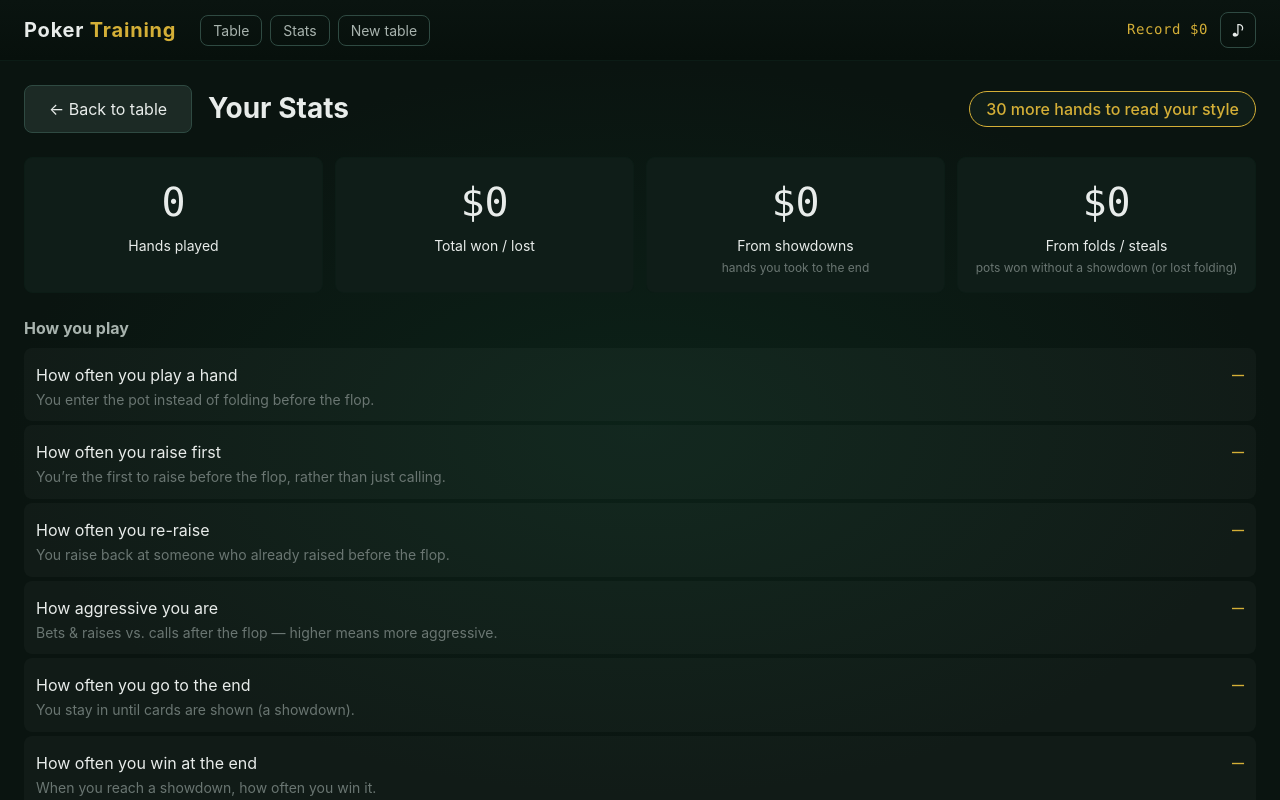
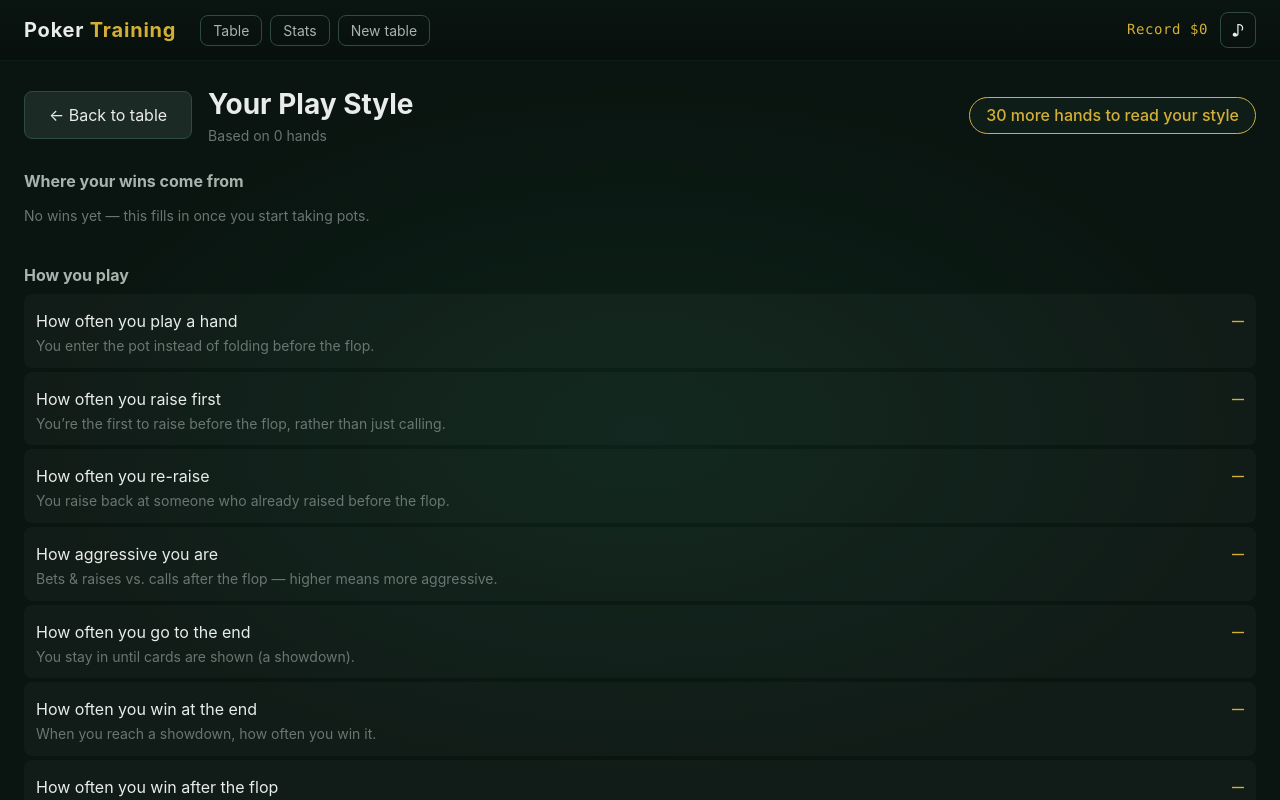
Before and after one commit to BuiltByBean/PokerTraining, a website built with Vite: page index.html in a window 1280 px wide. Both pictures are taken after a click on the button "Stats". Built offline with nearby package versions, Linux system fonts and the light colour scheme.

Commit message:
Make the dashboard pure play-style analytics, no money
The dashboard is meant to analyze how you play, not track winnings. Remove all
dollar figures:

- Drop the money overview tiles (total won/lost, showdown/steal dollars).
- Reframe the skill-vs-luck signal as a share of your WINS: "Won by having the
  best hand" vs "Won because everyone folded" (percentages, not dollars).
- Title is now "Your Play Style — based on N hands".
- Recent hands show "Won"/"Lost"/"Folded" instead of a dollar result.

Co-Authored-By: Claude Opus 4.8 <noreply@anthropic.com>

```diff
--- a/src/styles/dashboard.css
+++ b/src/styles/dashboard.css
@@ -31,25 +31,8 @@
   font-weight: var(--fw-medium);
 }
 
-.dashboard__overview {
-  display: grid;
-  grid-template-columns: repeat(auto-fit, minmax(180px, 1fr));
-  gap: var(--sp-3);
-}
-
-.tile {
-  background: var(--c-bg-elev);
-  border: 1px solid #0c1c16;
-  border-radius: var(--r-md);
-  padding: var(--sp-4);
-  text-align: center;
-}
-
-.tile__value { font-family: var(--font-num); font-size: var(--fs-2xl); color: var(--c-text); }
-.tile__value--win { color: var(--c-good); }
-.tile__value--loss { color: #e8867c; }
-.tile__label { font-size: var(--fs-sm); color: var(--c-text); margin-top: 6px; }
-.tile__sub { font-size: var(--fs-xs); color: var(--c-text-faint); margin-top: 4px; }
+.dashboard__heading { display: flex; flex-direction: column; gap: 2px; }
+.dashboard__count { font-size: var(--fs-sm); color: var(--c-text-faint); }
 
 .dashboard__subtitle { margin: 0 0 var(--sp-2); font-size: var(--fs-md); color: var(--c-text-dim); }
 
--- a/src/ui/dashboard.ts
+++ b/src/ui/dashboard.ts
@@ -1,9 +1,9 @@
 /*
- * Stats & history dashboard, written for a human, not a HUD. Money is shown in
- * dollars (not big blinds), and every stat has a plain-English name + one-line
- * explanation instead of poker shorthand (VPIP, PFR, AF, WTSD…). Percentages
- * show as soon as there's any sample; the header notes when there are still too
- * few hands to read them as a reliable "style."
+ * Play-style analytics — NOT a money tracker. No dollar amounts here: the point
+ * is to show HOW you play and where your wins come from, in plain language.
+ * Every stat has a human name + one-line explanation, and percentages show as
+ * soon as there's any sample (the header notes when there are too few hands to
+ * trust them as a "style").
  */
 
 import { computeStats, detectAggregateLeaks, type Ratio, type StatPanel } from '../analysis/index';
@@ -31,17 +31,18 @@ const RELIABLE_AT = 30;
 export function renderDashboard(opts: DashboardOptions): HTMLElement {
   const stats = computeStats(opts.records);
   const leaks = detectAggregateLeaks(opts.records, stats);
-  const money = moneyTotals(opts.records);
 
   return el('div', { class: 'dashboard' },
     el('div', { class: 'dashboard__head' },
       el('button', { class: 'modal__btn', onclick: opts.onBack }, '← Back to table'),
-      el('h2', { class: 'dashboard__title' }, 'Your Stats'),
+      el('div', { class: 'dashboard__heading' },
+        el('h2', { class: 'dashboard__title' }, 'Your Play Style'),
+        el('div', { class: 'dashboard__count' }, `Based on ${stats.hands} hand${stats.hands === 1 ? '' : 's'}`)),
       el('div', { class: 'dashboard__archetype' },
         stats.archetype ? `Your style: ${ARCHETYPE_LABEL[stats.archetype] ?? stats.archetype}`
           : `${Math.max(0, RELIABLE_AT - stats.hands)} more hands to read your style`)),
 
-    overview(stats.hands, money),
+    winSource(opts.records),
     style(stats),
 
     leaks.length
@@ -59,37 +60,28 @@ export function renderDashboard(opts: DashboardOptions): HTMLElement {
   );
 }
 
-// ── overview (always meaningful) ──────────────────────────────────────────
+// ── where your wins come from (skill vs. fold equity), as % of wins ────────
 
-interface Money { net: number; showdown: number; steal: number; }
-
-function moneyTotals(records: readonly HandRecord[]): Money {
-  let net = 0, showdown = 0;
-  for (const r of records) {
-    net += r.outcome.heroNet;
-    if (r.outcome.heroWentToShowdown) showdown += r.outcome.heroNet;
-  }
-  return { net, showdown, steal: net - showdown };
+function winSource(records: readonly HandRecord[]): HTMLElement {
+  const wins = records.filter(r => r.outcome.heroNet > 0);
+  const body = wins.length === 0
+    ? el('p', { class: 'dashboard__none' }, 'No wins yet — this fills in once you start taking pots.')
+    : el('div', { class: 'statlist' },
+        statRow('Won by having the best hand', sharePct(wins, 'blue', wins.length),
+          'You went to the end and won the showdown — winning on merit.'),
+        statRow('Won because everyone folded', sharePct(wins, 'red', wins.length),
+          'You took the pot without a showdown — bluffs and steals, not necessarily the best hand.'));
+  return el('section', { class: 'dashboard__winsrc' },
+    el('h3', { class: 'dashboard__subtitle' }, 'Where your wins come from'),
+    body);
 }
 
-function overview(hands: number, m: Money): HTMLElement {
-  return el('section', { class: 'dashboard__overview' },
-    bigTile('Hands played', String(hands), ''),
-    bigTile('Total won / lost', dollars(m.net), '', m.net),
-    bigTile('From showdowns', dollars(m.showdown), 'hands you took to the end', m.showdown),
-    bigTile('From folds / steals', dollars(m.steal), 'pots won without a showdown (or lost folding)', m.steal),
-  );
+function sharePct(wins: readonly HandRecord[], line: 'blue' | 'red', total: number): string {
+  const n = wins.filter(w => w.outcome.line === line).length;
+  return `${Math.round((n / total) * 100)}%`;
 }
 
-function bigTile(label: string, value: string, sub: string, signedVal = 0): HTMLElement {
-  const cls = signedVal > 0 ? 'tile__value tile__value--win' : signedVal < 0 ? 'tile__value tile__value--loss' : 'tile__value';
-  return el('div', { class: 'tile' },
-    el('div', { class: cls }, value),
-    el('div', { class: 'tile__label' }, label),
-    sub ? el('div', { class: 'tile__sub' }, sub) : null);
-}
-
-// ── playing style (percentages, plain-language) ───────────────────────────
+// ── how you play (behavioral percentages) ──────────────────────────────────
 
 function style(s: StatPanel): HTMLElement {
   const rows = [
@@ -135,23 +127,17 @@ function history(opts: DashboardOptions): HTMLElement {
 function historyRow(r: HandRecord, opts: DashboardOptions): HTMLElement {
   const hole = (r.holeCards[r.config.humanId] ?? []) as Card[];
   const net = r.outcome.heroNet;
+  const result = net > 0 ? 'Won' : net < 0 ? 'Lost' : 'Folded';
   const cls = net > 0 ? 'history__net--win' : net < 0 ? 'history__net--loss' : '';
   const tag = TAG_LABEL[r.outcome.line];
   return el('div', { class: 'history__row', onclick: () => opts.onReplay(r) },
     el('div', { class: 'history__cards board' }, ...hole.map(c => renderCard(c, { small: true }))),
     tag ? el('span', { class: `history__tag history__tag--${r.outcome.line}` }, tag) : el('span', {}),
-    el('span', { class: `history__net ${cls}` }, dollars(net)),
+    el('span', { class: `history__net ${cls}` }, result),
     el('span', { class: 'history__open' }, 'review →'));
 }
-
-// ── formatting ────────────────────────────────────────────────────────────
 
 /** Percentage straight from hits/opps so something shows even with few hands. */
 function pctRaw(r: Ratio): string {
   return r.opps > 0 ? `${Math.round((r.hits / r.opps) * 100)}%` : '—';
 }
-
-function dollars(n: number): string {
-  const sign = n > 0 ? '+' : n < 0 ? '−' : '';
-  return `${sign}$${Math.abs(n).toLocaleString()}`;
-}
```
